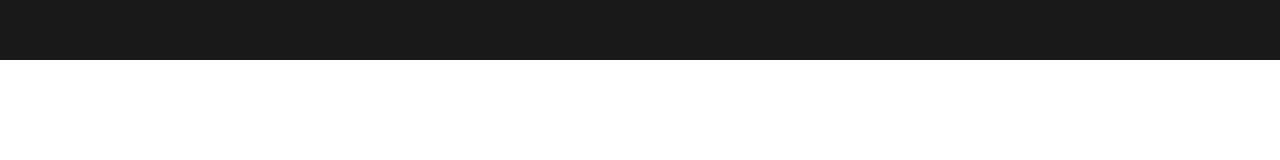
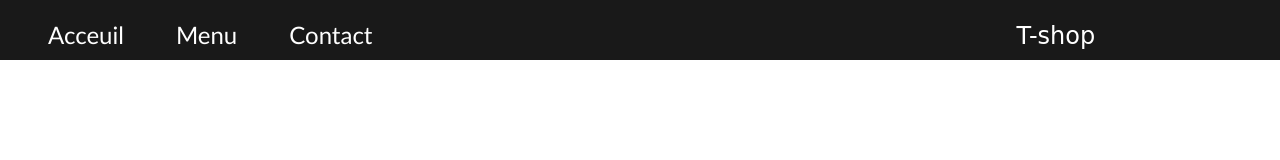
Before and after one commit to kolonyavo/site_web_tea_shop, a plain HTML site: page index.html in a window 1280 px wide. Drawn offline with Linux system fonts and the light colour scheme.

Commit message:
met au-dessus du div background le contenu du navbar

```diff
--- a/index.css
+++ b/index.css
@@ -24,3 +24,12 @@ a{
     opacity: 0.9;
     height: 40px;
 }
+.navbar{
+    position: fixed;
+    width: 100%;
+    padding-top: 20px;
+    background: transparent;
+    top: 0%;
+    left: 0%;
+    z-index: 5;
+}
```
